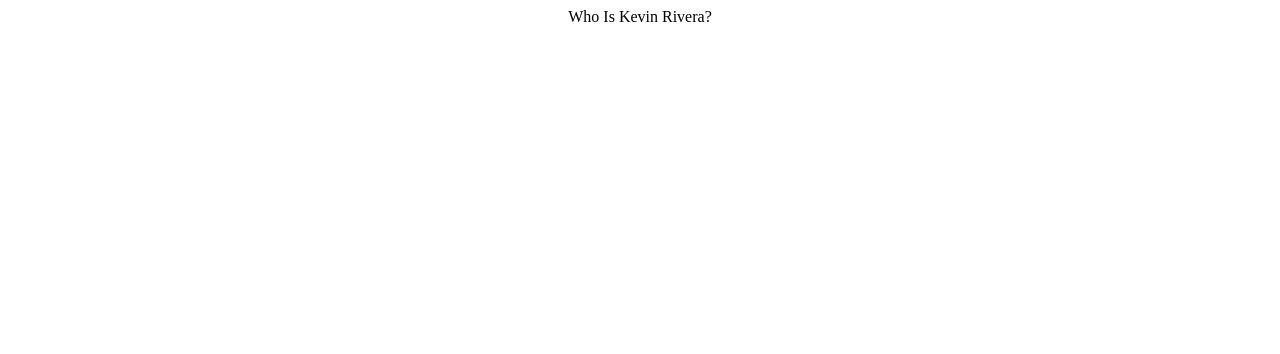
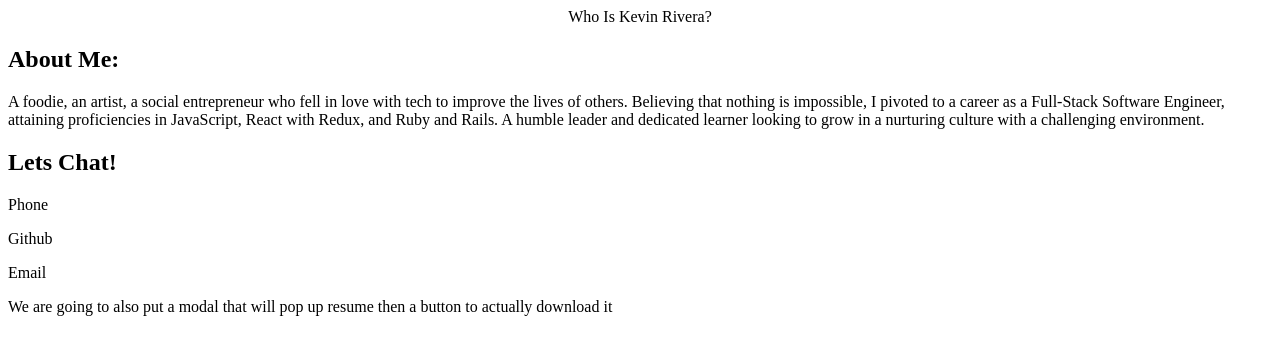
Before and after one commit to krivera1015/kevin_rivera, a React (Create React App) app: page / in a window 1280 px wide. Shown: the top 354 px of the page. Built offline with nearby package versions, Linux system fonts and the light colour scheme.

Commit message:
bio content written, no styling yet

```diff
--- a/src/components/BioCard.js
+++ b/src/components/BioCard.js
@@ -4,7 +4,21 @@ class BioCard extends Component {
     render () {
         return (
             <div>
-
+                <h2>About Me:</h2>
+                <p>A foodie, an artist, a social entrepreneur who
+                    fell in love with tech to improve the lives of others.
+                    Believing that nothing is impossible, I pivoted to a
+                    career as a Full-Stack Software Engineer, attaining
+                    proficiencies in JavaScript, React with Redux, and
+                    Ruby and Rails. A humble leader and dedicated learner
+                    looking to grow in a nurturing culture with a challenging
+                    environment.</p>
+                <h2>Lets Chat!</h2>
+                <p>Phone</p>
+                <p>Github</p>
+                <p>Email</p>
+                We are going to also put a modal that will pop up resume
+                then a button to actually download it
             </div>
         )
     }
```
